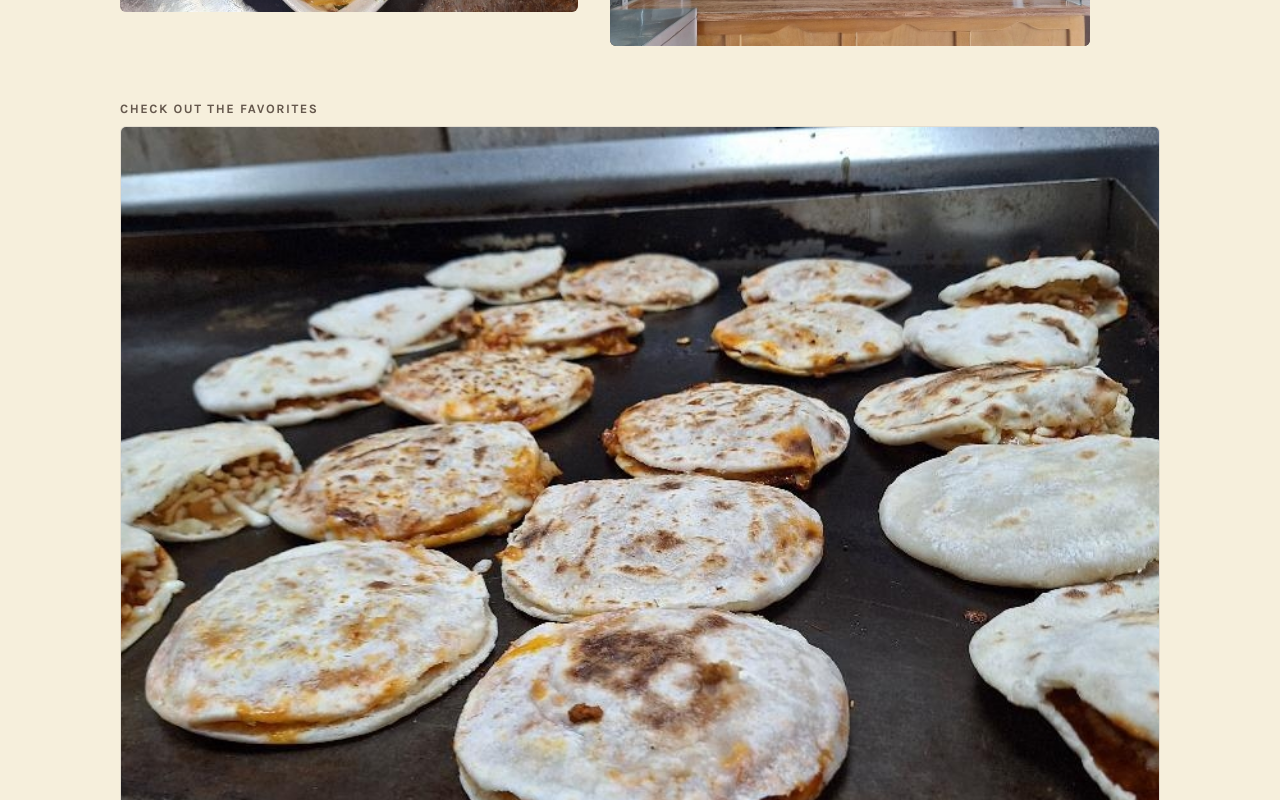
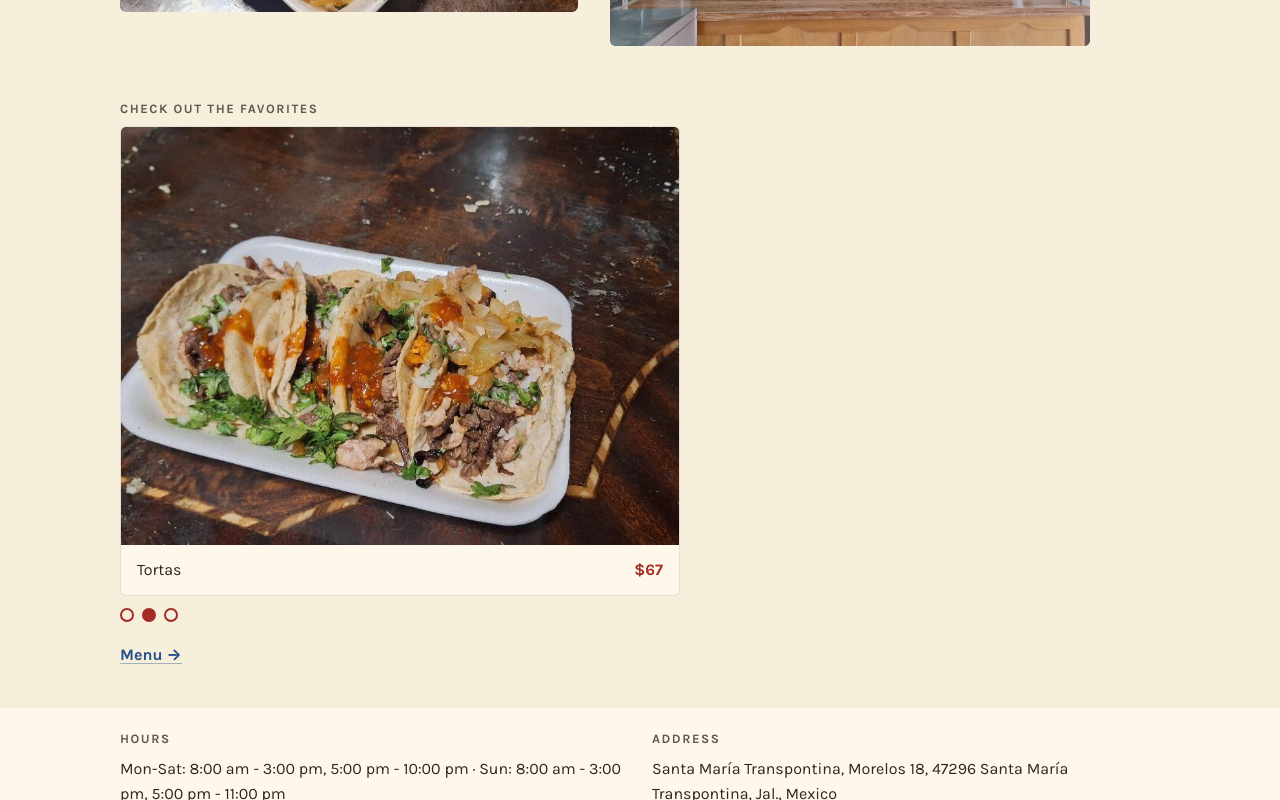
Before and after one commit to JosephMelesse/hack-website, a React (Vite) app: page / in a window 1280 px wide. Shown: the part 880-1680 px from the top of the page. Built offline with nearby package versions, Linux system fonts and the light colour scheme.

Commit message:
Theme/index.css: crossfade featured carousel and dot styles

```diff
--- a/src/index.css
+++ b/src/index.css
@@ -400,9 +400,42 @@ p {
   padding-block: 1rem 2.5rem;
 }
 
-.home-featured__grid {
+.home-featured__stage {
   display: grid;
-  gap: 1.25rem;
+  max-width: 560px;
+}
+
+.home-featured__stage .home-featured__card {
+  grid-area: 1 / 1;
+  opacity: 0;
+  transition: opacity 600ms ease;
+  pointer-events: none;
+}
+
+.home-featured__stage .home-featured__card--active {
+  opacity: 1;
+  pointer-events: auto;
+}
+
+.home-featured__dots {
+  display: flex;
+  gap: 0.5rem;
+  margin-top: 0.75rem;
+}
+
+.home-featured__dots button {
+  width: 14px;
+  height: 14px;
+  padding: 0;
+  border: 2px solid var(--rojo);
+  border-radius: 50%;
+  background: transparent;
+  cursor: pointer;
+  transition: background 150ms ease;
+}
+
+.home-featured__dots .is-current {
+  background: var(--rojo);
 }
 
 .home-featured__card img {
@@ -466,10 +499,6 @@ p {
   .home-about__grid {
     grid-template-columns: 1fr 1.2fr;
     align-items: center;
-  }
-
-  .home-featured__grid {
-    grid-template-columns: repeat(3, 1fr);
   }
 
   .home-strip__grid {
```
